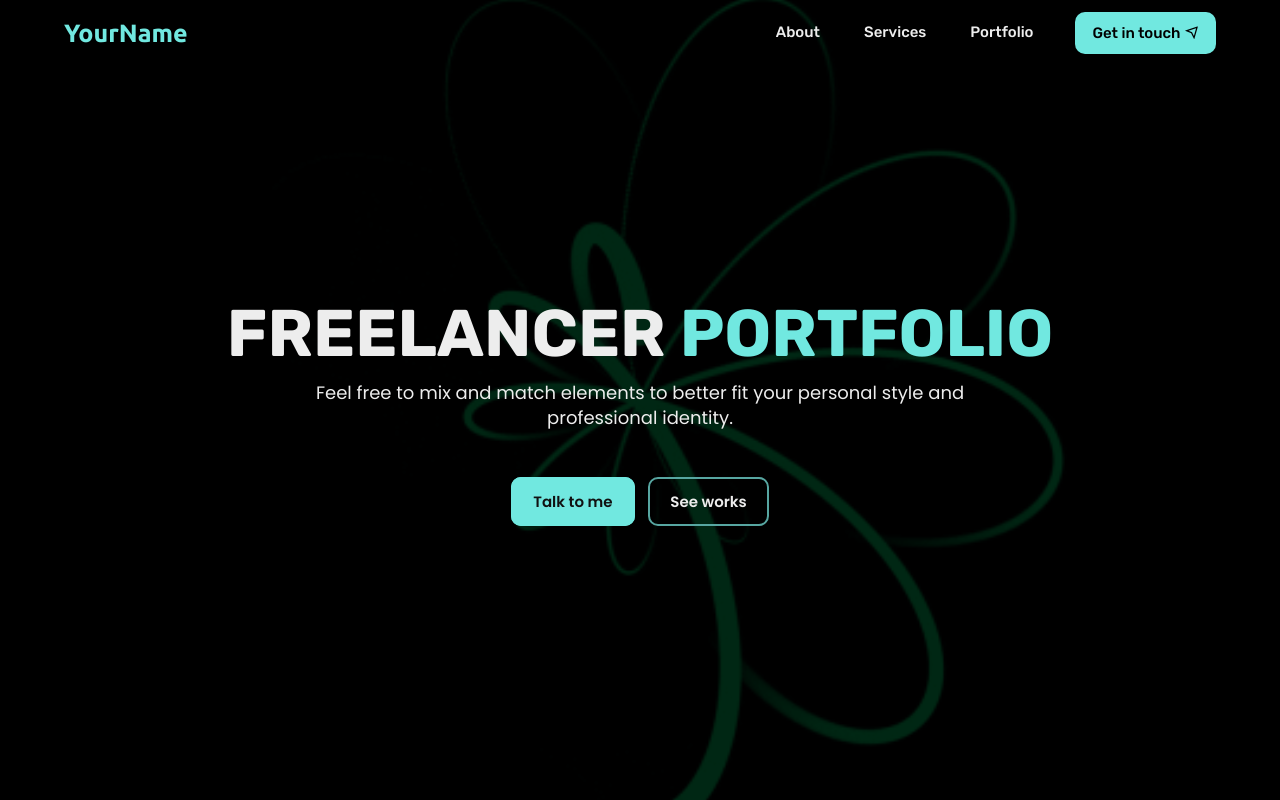
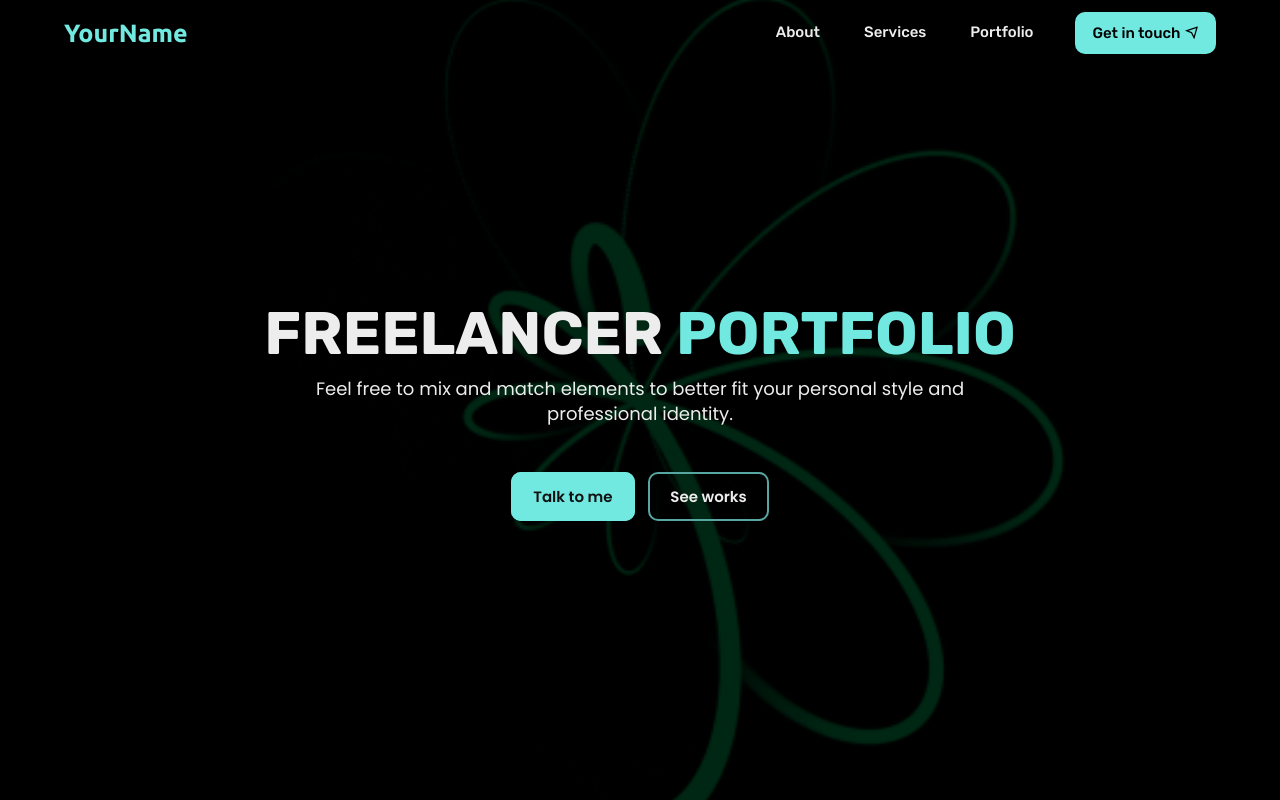
Before and after one commit to zypherr-website/freelance-portfolio1, a plain HTML site: page index.html in a window 1280 px wide. Shown: the top 800 px of the page. Drawn offline with nearby package versions, Linux system fonts and the light colour scheme.

Commit message:
Add files via upload

```diff
--- a/css/style.css
+++ b/css/style.css
@@ -150,11 +150,12 @@ h3{
     background-size: cover;
     background-position: center;
     background-blend-mode: multiply;
+    padding: 6rem 6%;
 }
 .hero-section .div1 h1{
     font-family: var(--font2);
     font-weight: 700;
-    font-size: 6.6rem;
+    font-size: 6rem;
 }
 .hero-section .div1 p{
     font-size: 1.8rem;
@@ -458,7 +459,6 @@ h3{
 /* ----- FOOTER ----- */
 .footer{
     text-align: center;
-    background: #000;
 }
 .footer span{
     color: #5fabf7;
```
